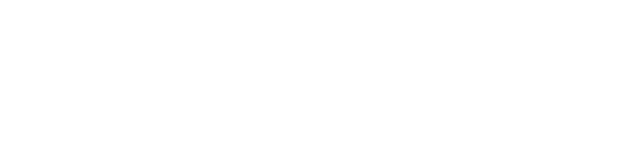
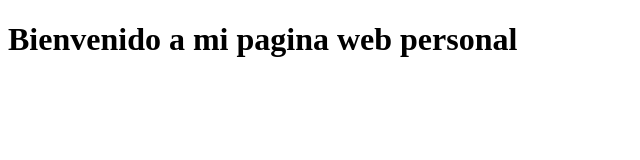
Before and after one commit to Gutiez/Gutiez.github.io, a plain HTML site: page index.html in a window 1280 px wide. Shown: the whole page, without its empty margins (0-640 px from the left). Drawn offline with Linux system fonts and the light colour scheme.

Commit message:
Update index.html

```diff
--- a/index.html
+++ b/index.html
@@ -4,6 +4,6 @@
 <title>Pagina web de Felipe Gutiez Velasco</title
 </head>
 <body>
-
+  <h1>Bienvenido a mi pagina web personal</h1>
 </body>
 </html>
```
